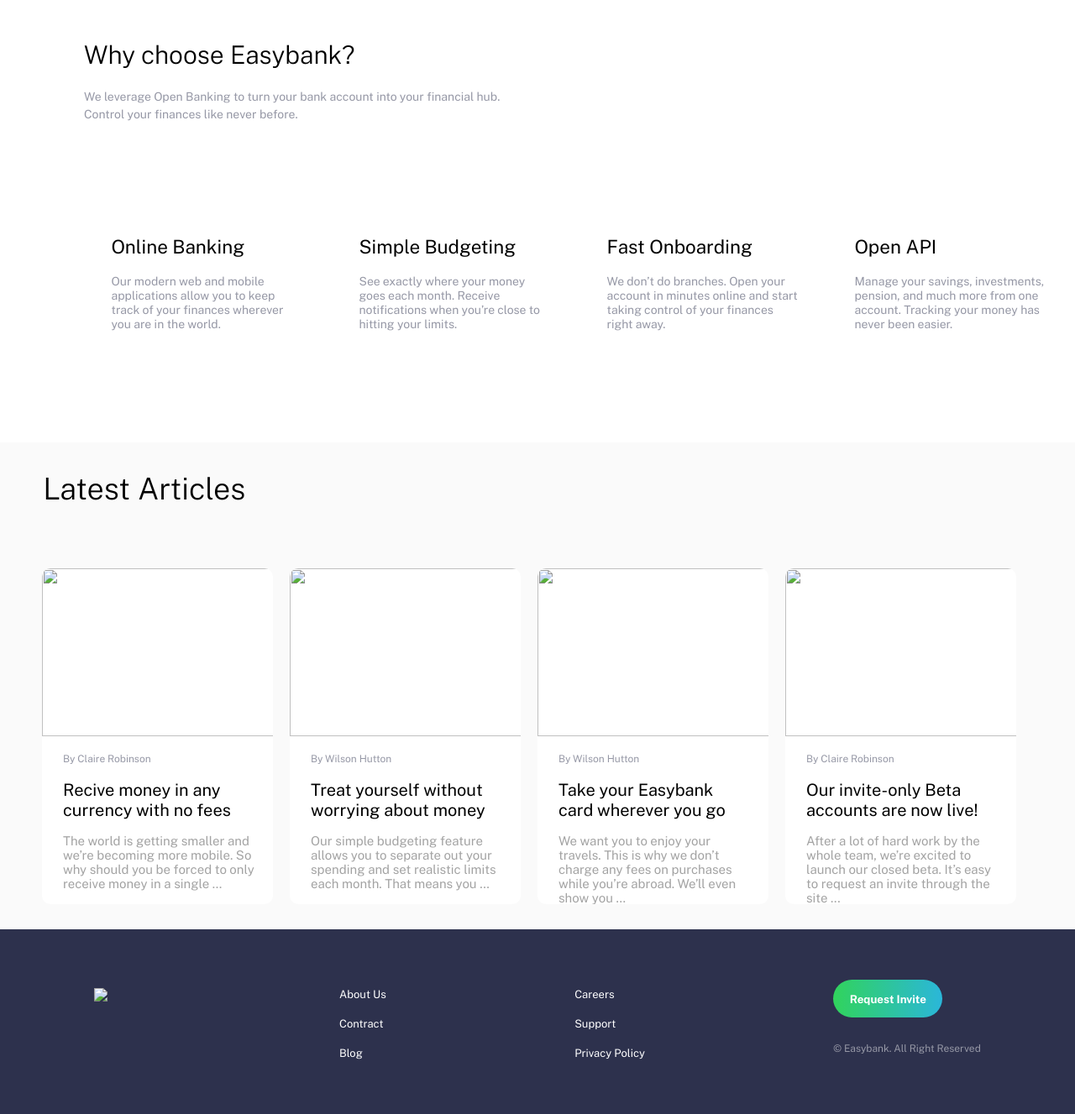
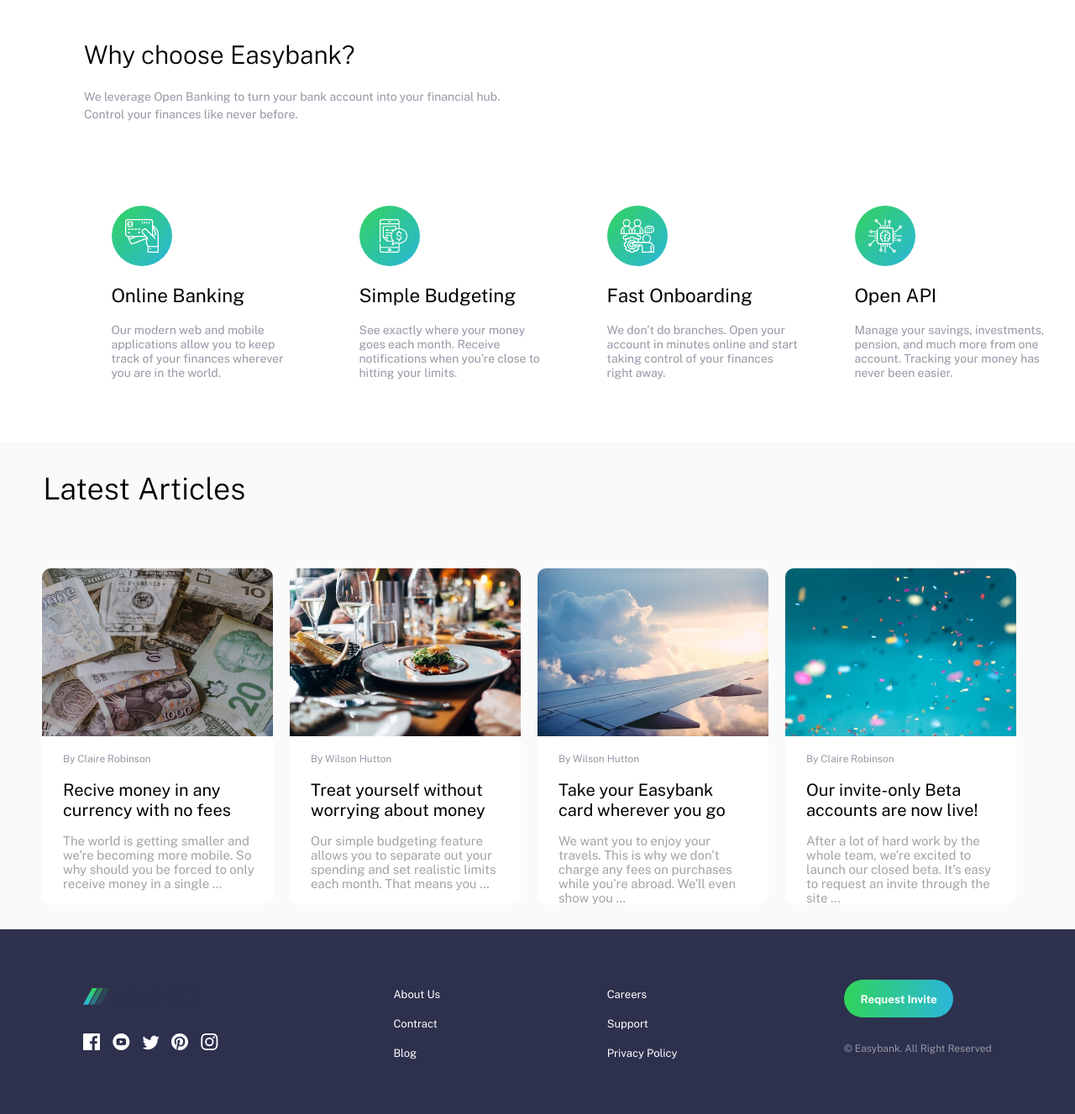
Before and after one commit to DiPUoy/easybank, a plain HTML site: page index.html in a window 1280 px wide. Shown: the part 748-2075 px from the top of the page at 84% size. Drawn offline with nearby package versions, Linux system fonts and the light colour scheme.

Commit message:
Update index.html

```diff
--- a/index.html
+++ b/index.html
@@ -12,7 +12,7 @@
 <body>
     <nav>
         <div class="logo">
-            <img src="images/logo.svg" alt="">
+            <img src="logo.svg" alt="">
 
         </div>
         <div class="links" id="hide">
@@ -26,7 +26,7 @@
             Request Invite
         </button>
         <label onclick="display()">
-            <img src="images/icon-hamburger.svg">
+            <img src="icon-hamburger.svg">
         </label>
     </nav>
     <div class="center">
@@ -38,8 +38,8 @@
             <button class="btn"> Request Invite</button>
         </div>
         <div class="img">
-            <!-- <img class="img-1" src="images/bg-intro-desktop.svg" alt=""> -->
-            <img class="img-2" src="images/image-mockups.png" alt="">
+            <!-- <img class="img-1" src="bg-intro-desktop.svg" alt=""> -->
+            <img class="img-2" src="image-mockups.png" alt="">
         </div>
     </div></div>
     <div class="hero-2">
@@ -52,7 +52,7 @@
         <div class="center">
         <div class="cards">
             <div class="card">
-                <img src="images/icon-online.svg" alt="">
+                <img src="icon-online.svg" alt="">
                 <div class="text">
                     <h2> Online Banking</h2>
                     <span>
@@ -63,7 +63,7 @@
             </div>
 
             <div class="card">
-                <img src="images/icon-budgeting.svg" alt="">
+                <img src="icon-budgeting.svg" alt="">
                 <div class="text">
                     <h2> Simple Budgeting </h2>
                     <span>
@@ -75,7 +75,7 @@
 
 
             <div class="card">
-                <img src="images/icon-onboarding.svg" alt="">
+                <img src="icon-onboarding.svg" alt="">
                 <div class="text">
                     <h2>Fast Onboarding</h2>
                     <span>
@@ -86,7 +86,7 @@
             </div>
 
             <div class="card">
-                <img src="images/icon-api.svg" alt="">
+                <img src="icon-api.svg" alt="">
                 <div class="text">
                     <h2> Open API</h2>
                     <span>
@@ -105,7 +105,7 @@
         </h1><div class="center">
         <div class="cards">
             <div class="card">
-                <img src="images/image-currency.jpg" alt="">
+                <img src="image-currency.jpg" alt="">
                 <div class="text">
                     <span class="writer">
                         By Claire Robinson
@@ -120,7 +120,7 @@
                 </div>
             </div>
             <div class="card">
-                <img src="images/image-restaurant.jpg" alt="">
+                <img src="image-restaurant.jpg" alt="">
                 <div class="text">
                     <span class="writer">
                         By Wilson Hutton
@@ -135,7 +135,7 @@
                 </div>
             </div>
             <div class="card">
-                <img src="images/image-plane.jpg" alt="">
+                <img src="image-plane.jpg" alt="">
                 <div class="text">
                     <span class="writer">
                         By Wilson Hutton
@@ -150,7 +150,7 @@
                 </div>
             </div>
             <div class="card">
-                <img src="images/image-confetti.jpg" alt="">
+                <img src="image-confetti.jpg" alt="">
                 <div class="text">
                     <span class="writer">
                         By Claire Robinson
@@ -168,13 +168,13 @@
     </div>
     <div class="hero-4">
         <div class="fst-clm">
-            <img src="images/logo.svg">
+            <img src="logo.svg">
             <div class="social-links">
-                <img src="images/icon-facebook.svg" alt="">
-                <img src="images/icon-youtube.svg" alt="">
-                <img src="images/icon-twitter.svg" alt="">
-                <img src="images/icon-pinterest.svg" alt="">
-                <img src="images/icon-instagram.svg" alt="">
+                <img src="icon-facebook.svg" alt="">
+                <img src="icon-youtube.svg" alt="">
+                <img src="icon-twitter.svg" alt="">
+                <img src="icon-pinterest.svg" alt="">
+                <img src="icon-instagram.svg" alt="">
             </div>
         </div>
         <div class="links">
```
